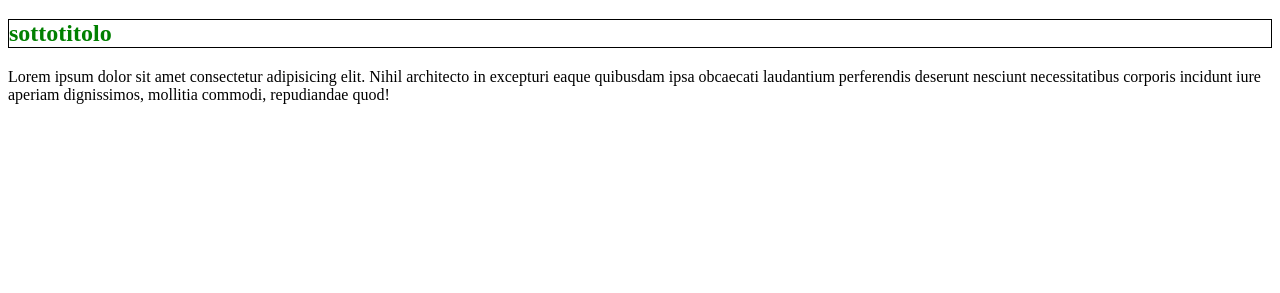
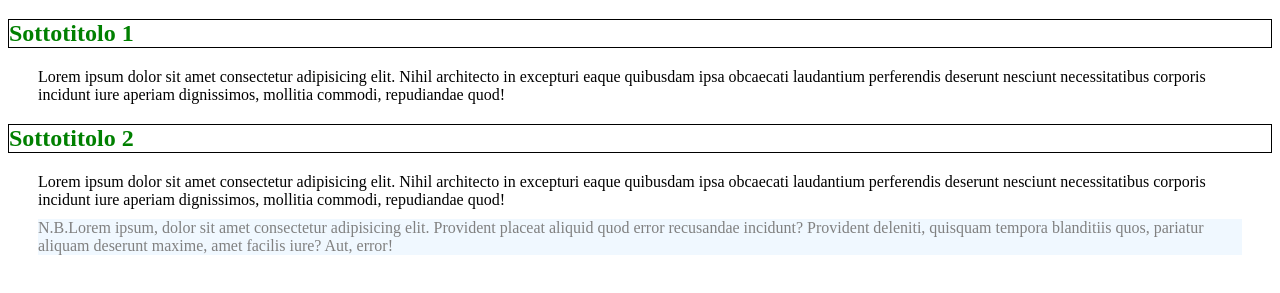
Before and after one commit to DaneshShahpouri/htmlcss-hello, a plain HTML site: page index.html in a window 1280 px wide. Shown: the part 61-354 px from the top of the page. Drawn offline with Linux system fonts and the light colour scheme.

Commit message:
aggiunta 2sottoparagrafo + aggiunta classi

```diff
--- a/css/style.css
+++ b/css/style.css
@@ -1,10 +1,19 @@
-h1{
+.main_title{
     text-align: center;
     color: red;
     font-weight: 900;
 }
 
-h2{
+.subtitle{
     color: green;
     border: 1px solid black;
 }
+
+.paragraph{
+    margin: 10px 30px;
+}
+
+.note{
+    background-color: aliceblue;
+    color: gray;
+}
--- a/index.html
+++ b/index.html
@@ -8,8 +8,15 @@
     <title>Esercizio1</title>
 </head>
 <body>
-    <h1>Saluti a Tutti!</h1>
-    <h2>sottotitolo</h2>
-    <p>Lorem ipsum dolor sit amet consectetur adipisicing elit. Nihil architecto in excepturi eaque quibusdam ipsa obcaecati laudantium perferendis deserunt nesciunt necessitatibus corporis incidunt iure aperiam dignissimos, mollitia commodi, repudiandae quod!</p>
+    <h1 class="main_title">Saluti a Tutti!</h1>
+
+    <!-- Primo Paragrafo -->
+    <h2 class="subtitle">Sottotitolo 1</h2>
+    <p class="paragraph">Lorem ipsum dolor sit amet consectetur adipisicing elit. Nihil architecto in excepturi eaque quibusdam ipsa obcaecati laudantium perferendis deserunt nesciunt necessitatibus corporis incidunt iure aperiam dignissimos, mollitia commodi, repudiandae quod!</p>
+
+    <!-- Secondo Paragrafo -->
+    <h2 class="subtitle">Sottotitolo 2</h2>
+    <p class="paragraph">Lorem ipsum dolor sit amet consectetur adipisicing elit. Nihil architecto in excepturi eaque quibusdam ipsa obcaecati laudantium perferendis deserunt nesciunt necessitatibus corporis incidunt iure aperiam dignissimos, mollitia commodi, repudiandae quod!</p>
+    <p class="paragraph note">N.B.Lorem ipsum, dolor sit amet consectetur adipisicing elit. Provident placeat aliquid quod error recusandae incidunt? Provident deleniti, quisquam tempora blanditiis quos, pariatur aliquam deserunt maxime, amet facilis iure? Aut, error!</p>
 </body>
 </html>
```
